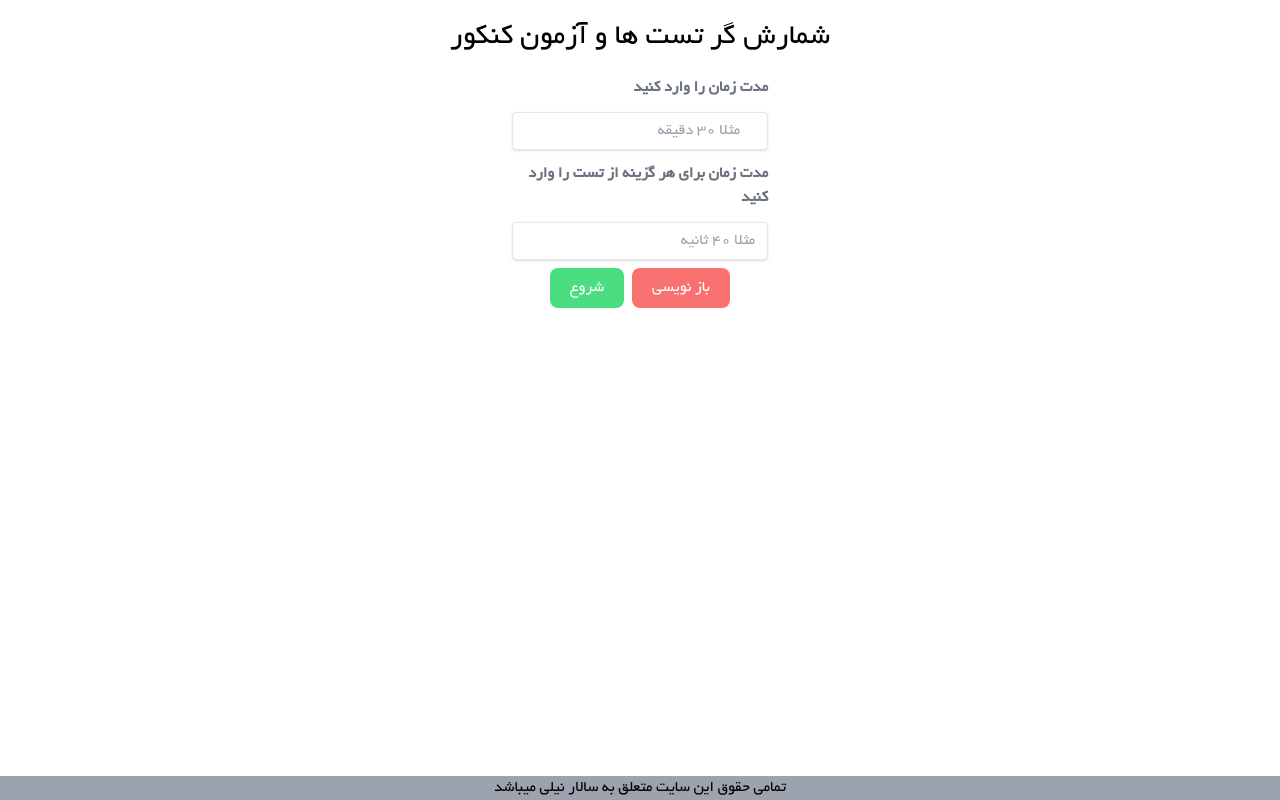
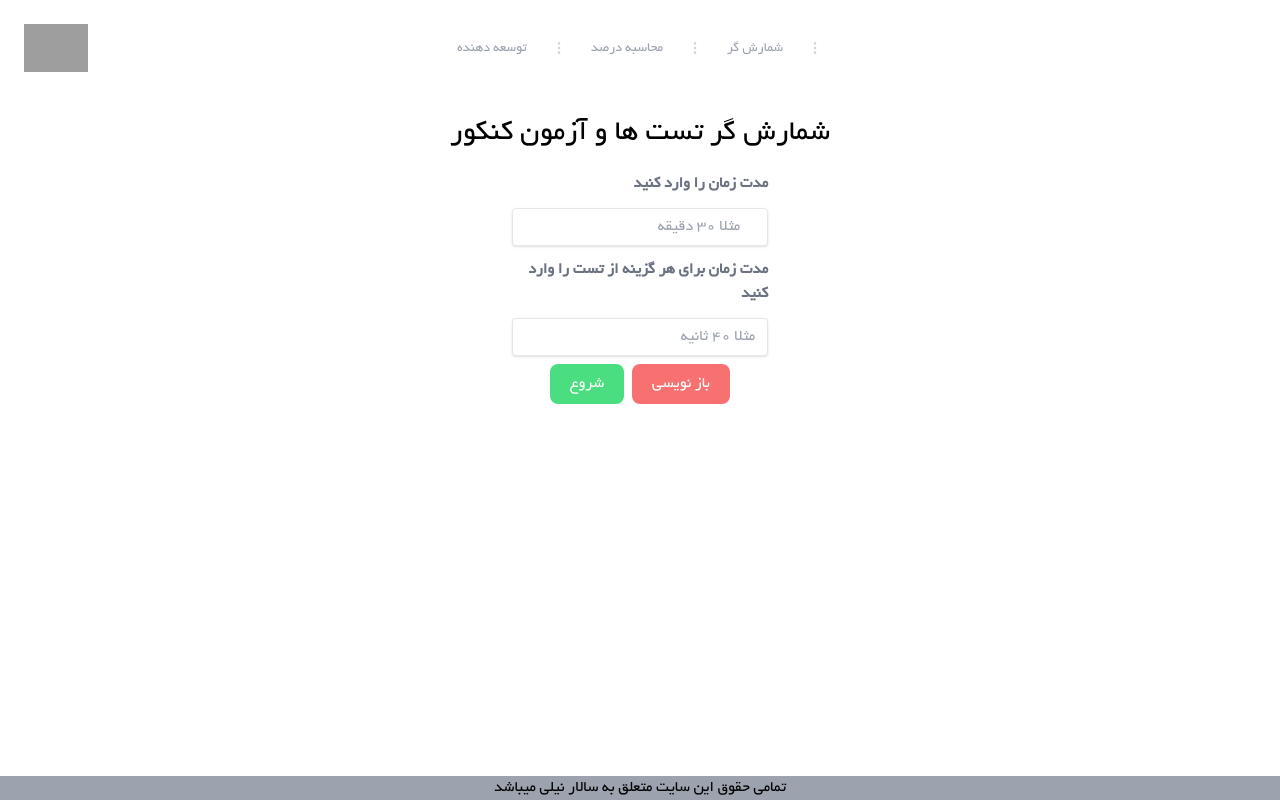
Before and after one commit to DesertFoox/konkourTestCountdown, a React (Create React App) app: page / in a window 1280 px wide. Built offline with nearby package versions, Linux system fonts and the light colour scheme; grey boxes are pictures that could not be loaded.

Commit message:
add header

```diff
--- a/src/Components/Footer/Footer.tsx
+++ b/src/Components/Footer/Footer.tsx
@@ -2,7 +2,7 @@ import React from "react";
 
 const Footer = (): JSX.Element => {
   return (
-    <div className="bg-gray-400 text-center fixed bottom-0 right-0 w-full">
+    <div className="bg-gray-400 text-center absolute bottom-0 right-0 w-full">
        تمامی حقوق این سایت متعلق به سالار نیلی میباشد
     </div>
   );
--- /dev/null
+++ b/src/Components/Header/Header.tsx
@@ -0,0 +1,134 @@
+import React from "react";
+
+import { Link } from "react-router-dom";
+
+import HeaderItems from "../../Utils/Json/Header/HeaderItems.json";
+
+const Header = (): JSX.Element => {
+  return (
+    <section>
+      <nav className="relative px-6 py-6 flex justify-between items-center bg-white">
+        <a className="text-3xl font-bold leading-none" href="#">
+          <img
+            className="h-12"
+            src="atis-assets/logo/atis/atis-mono-black.svg"
+            alt=""
+            width="auto"
+          />
+        </a>
+        <div className="lg:hidden">
+          <button className="navbar-burger flex items-center text-green-600 p-3">
+            <svg
+              className="block h-4 w-4 fill-current"
+              viewBox="0 0 20 20"
+              xmlns="http://www.w3.org/2000/svg"
+            >
+              <title>Mobile menu</title>
+              <path d="M0 3h20v2H0V3zm0 6h20v2H0V9zm0 6h20v2H0v-2z"></path>
+            </svg>
+          </button>
+        </div>
+        <ul className="hidden absolute top-1/2 left-1/2 transform -translate-y-1/2 -translate-x-1/2 lg:flex lg:mx-auto lg:flex lg:items-center lg:w-auto lg:space-x-6">
+          {HeaderItems.map((item, key, index) => (
+            <>
+              <li key={key}>
+                {item.id === 3 ? (
+                  <a
+                    className="text-sm text-gray-400 hover:text-gray-500"
+                    href={item.path}
+                  >
+                    {item.title}
+                  </a>
+                ) : (
+                  <Link
+                    className="text-sm text-gray-400 hover:text-gray-500"
+                    to={item.path}
+                  >
+                    {item.title}
+                  </Link>
+                )}
+              </li>
+              <li className="text-gray-300">
+                <svg
+                  className="w-4 h-4 current-fill"
+                  xmlns="http://www.w3.org/2000/svg"
+                  fill="none"
+                  viewBox="0 0 24 24"
+                  stroke="currentColor"
+                >
+                  <path
+                    stroke-linecap="round"
+                    stroke-linejoin="round"
+                    stroke-width="2"
+                    d="M12 5v.01M12 12v.01M12 19v.01M12 6a1 1 0 110-2 1 1 0 010 2zm0 7a1 1 0 110-2 1 1 0 010 2zm0 7a1 1 0 110-2 1 1 0 010 2z"
+                  ></path>
+                </svg>
+              </li>
+            </>
+          ))}
+        </ul>
+      </nav>
+      <div className="hidden navbar-menu fixed top-0 left-0 bottom-0 w-5/6 max-w-sm z-50">
+        <div className="navbar-backdrop fixed inset-0 bg-gray-800 opacity-25"></div>
+        <nav className="relative flex flex-col py-6 px-6 h-full w-full bg-white border-r overflow-y-auto">
+          <div className="flex items-center mb-8">
+            <a className="mr-auto text-3xl font-bold leading-none" href="#">
+              <img
+                className="h-10"
+                src="atis-assets/logo/atis/atis-mono-black.svg"
+                alt=""
+                width="auto"
+              />
+            </a>
+            <button className="navbar-close">
+              <svg
+                className="h-6 w-6 text-gray-400 cursor-pointer hover:text-gray-500"
+                xmlns="http://www.w3.org/2000/svg"
+                fill="none"
+                viewBox="0 0 24 24"
+                stroke="currentColor"
+              >
+                <path
+                  stroke-linecap="round"
+                  stroke-linejoin="round"
+                  stroke-width="2"
+                  d="M6 18L18 6M6 6l12 12"
+                ></path>
+              </svg>
+            </button>
+          </div>
+          <div>
+            <ul>
+              <li className="mb-1">
+                <a
+                  className="block p-4 text-sm font-semibold text-gray-400 hover:bg-green-50 hover:text-green-600 rounded"
+                  href="#"
+                >
+                  Start
+                </a>
+              </li>
+              <li className="mb-1">
+                <a
+                  className="block p-4 text-sm font-semibold text-gray-400 hover:bg-green-50 hover:text-green-600 rounded"
+                  href="#"
+                >
+                  About Us
+                </a>
+              </li>
+              <li className="mb-1">
+                <a
+                  className="block p-4 text-sm font-semibold text-gray-400 hover:bg-green-50 hover:text-green-600 rounded"
+                  href="#"
+                >
+                  Services
+                </a>
+              </li>
+            </ul>
+          </div>
+        </nav>
+      </div>
+    </section>
+  );
+};
+
+export default Header;
--- a/src/Screens/Landing/Landing.tsx
+++ b/src/Screens/Landing/Landing.tsx
@@ -1,11 +1,13 @@
 import React from "react";
+
 import Footer from "../../Components/Footer/Footer";
-
+import Header from "../../Components/Header/Header";
 import LandingContainer from "../../Components/LandingContainer/LandingContainer";
 
 const Landing = () => {
   return (
     <>
+      <Header />
       <LandingContainer />
       <Footer />
     </>
--- /dev/null
+++ b/src/Utils/Json/Header/HeaderItems.json
@@ -0,0 +1,19 @@
+[
+  {
+    "id": 3,
+
+    "title": "              توسعه دهنده    ",
+    "path": "https://salarnili.ir"
+  },
+  {
+    "id": 2,
+
+    "title": "محاسبه درصد",
+    "path": "/Calculator"
+  },
+  {
+    "id": 1,
+    "title": "شمارش گر",
+    "path": "/"
+  }
+]
```
